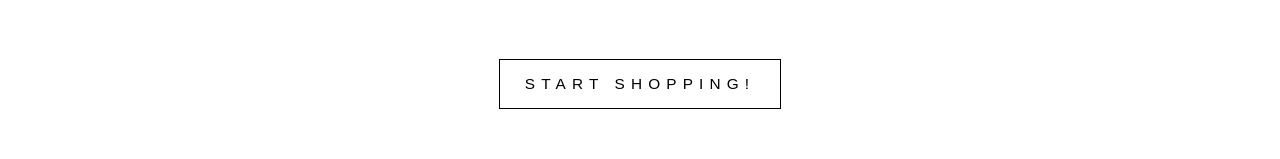
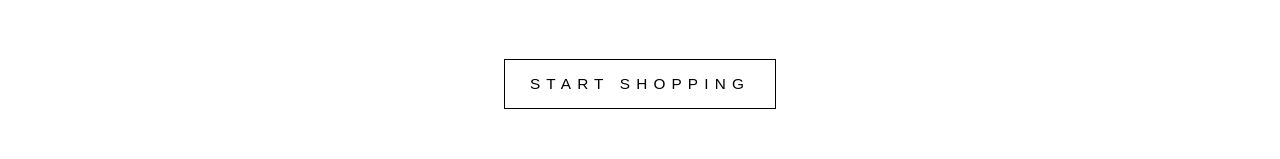
Before and after one commit to jenna-m/redux-co, a React (Create React App) app: page /cart in a window 1280 px wide. Shown: the part 267-426 px from the top of the page. Built offline with nearby package versions, Linux system fonts and the light colour scheme.

Commit message:
Update Empty.js
Update button messaging

```diff
--- a/src/components/cart/Empty.js
+++ b/src/components/cart/Empty.js
@@ -5,7 +5,7 @@ class Empty extends React.Component {
         return (
             <div className="empty-cart-message">
                 <p>Nothing</p>
-                <a className="button" href="/">Start shopping!</a>
+                <a className="button" href="/">Start shopping</a>
             </div>
         );
     }
```
